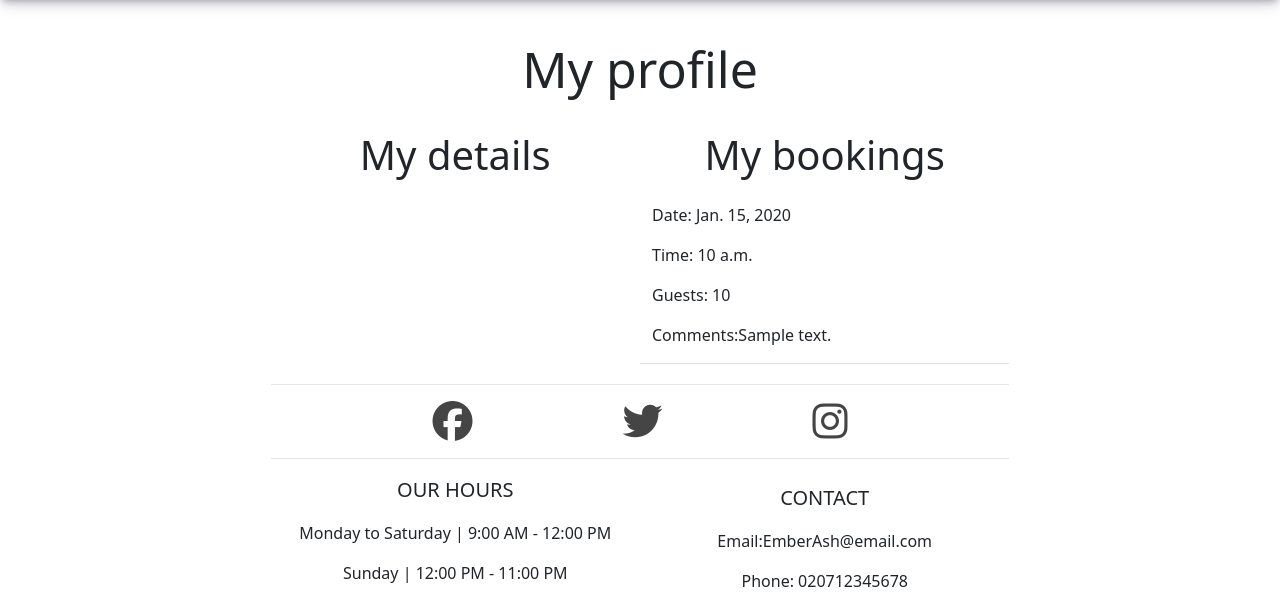
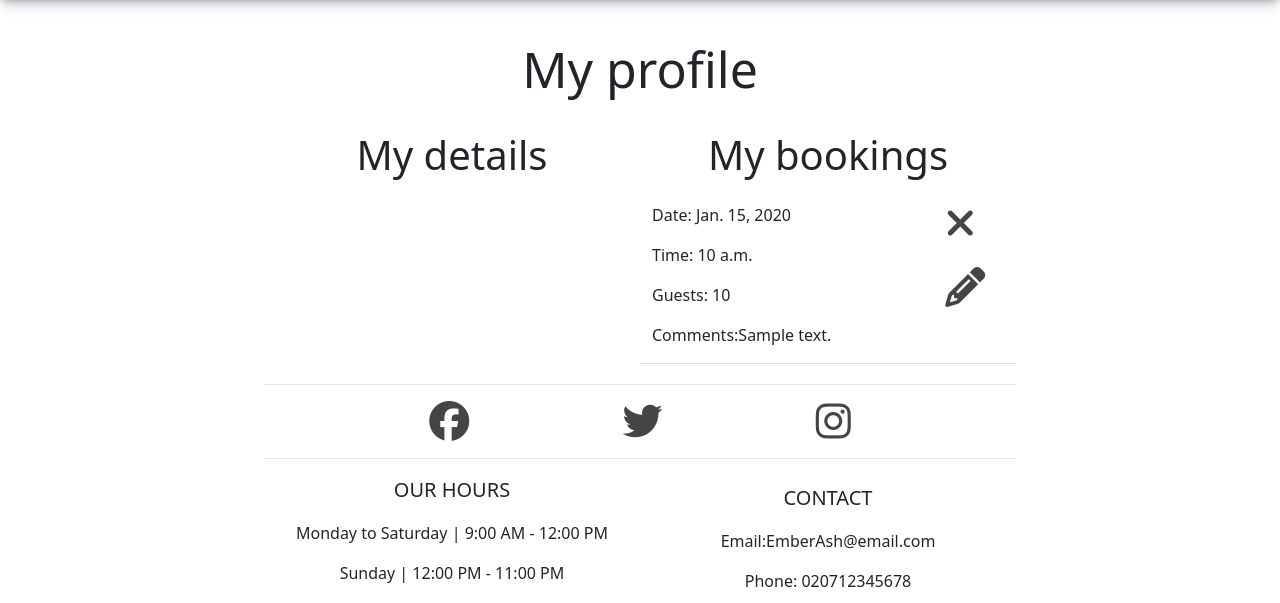
Before and after one commit to JamesBracken/Ember-Ash, a Django app: page /my_profile/ in a window 1280 px wide. Shown: the part 161-764 px from the top of the page. Run offline with Django 4.2, Linux system fonts and the light colour scheme; a user stored in the database is signed in; tables that the repository leaves empty hold one stand-in row (values such as "Sample post"); some libraries are stand-ins or nearby versions.

Commit message:
Add: my_profile edit and delete tags

```diff
--- a/user/templates/my_profile.html
+++ b/user/templates/my_profile.html
@@ -22,6 +22,10 @@
               <p>Guests: {{ booking.guests_qty }}</p>
               <p>Comments:{{ booking.comment }}</p>
             </div>
+            <div class="col-1 col-md-2 justify-content-right">
+            <a href=""><i class="fa-solid fa-xmark mb-4"></i></i></a>
+            <a href=""><i class="fa-solid fa-pencil"></i></a>
+            </div>
           </div>
         </div>
         {% endfor %}
```
